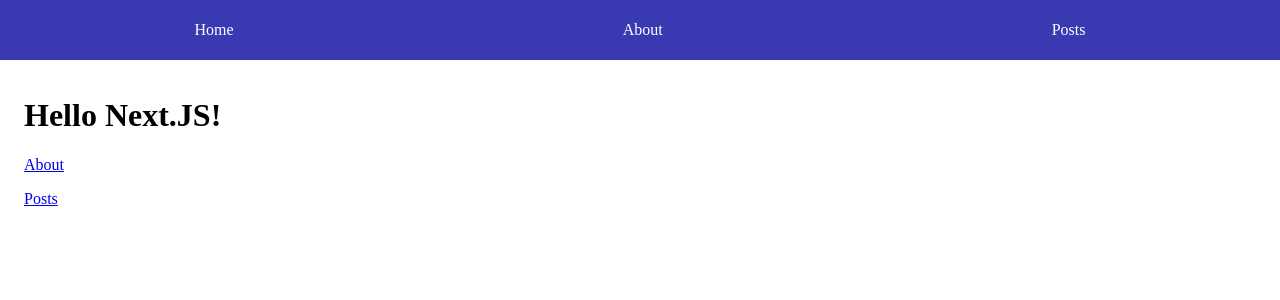
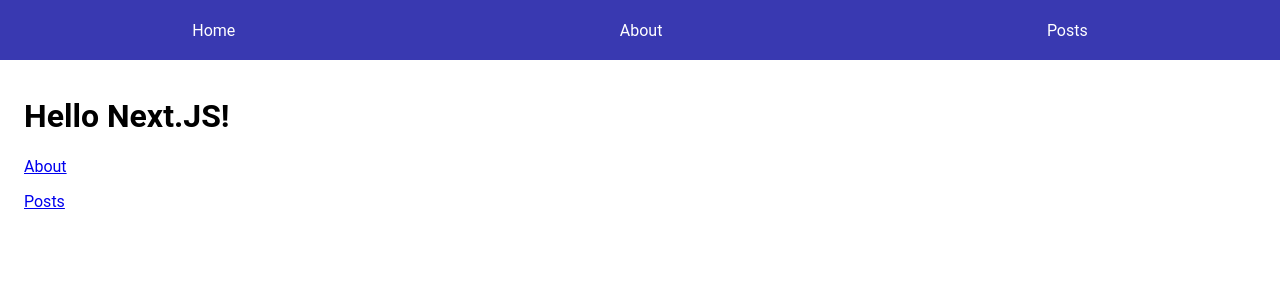
Before and after one commit to markushitstep/my-nextjs-app, a Next.js app: page / in a window 1280 px wide. Shown: the top 300 px of the page. Built offline with nearby package versions, Linux system fonts and the light colour scheme.

Commit message:
styles module & page 404

```diff
--- a/components/MainLayout.js
+++ b/components/MainLayout.js
@@ -1,6 +1,6 @@
 import Head from "next/head";
 import Link from "next/link";
-import styles from "./MainLayout.module.css";
+import styles from "../styles/MainLayout.module.css";
 
 export default function MainLayout({ children, title = 'Next App'}) {
     return (
--- /dev/null
+++ b/pages/_app.js
@@ -0,0 +1,10 @@
+import './../styles/_app.css'
+
+export default function MyApp({ Component, pageProps }) {
+    return (
+        <>
+            <Component {...pageProps} />
+
+        </>
+    )
+}
--- /dev/null
+++ b/pages/_document.js
@@ -0,0 +1,17 @@
+import Document, { Html, Head, Main, NextScript } from 'next/document'
+
+export default class MyDocument extends Document {
+    render() {
+        return (
+            <Html>
+                <Head>
+                    <link rel="preconnect" href="https://fonts.googleapis.com" />
+                </Head>
+                <body>
+                    <Main />
+                    <NextScript />
+                </body>
+            </Html>
+        )
+    }
+}
--- a/pages/index.js
+++ b/pages/index.js
@@ -1,5 +1,4 @@
 import Link from "next/link"
-import Head from 'next/head'
 import MainLayout from "../components/MainLayout"
 
 export default function Index() {
--- /dev/null
+++ b/styles/404.module.css
@@ -0,0 +1,3 @@
+.error{
+    color: rgb(190, 34, 34);
+}
--- /dev/null
+++ b/styles/_app.css
@@ -0,0 +1,3 @@
+body{
+    font-family: 'Roboto', sans-serif;
+}
```
Also changed, not shown: pages/404.js (added, +12 -0 lines), styles/MainLayout.module.css (renamed from components/MainLayout.module.css).
